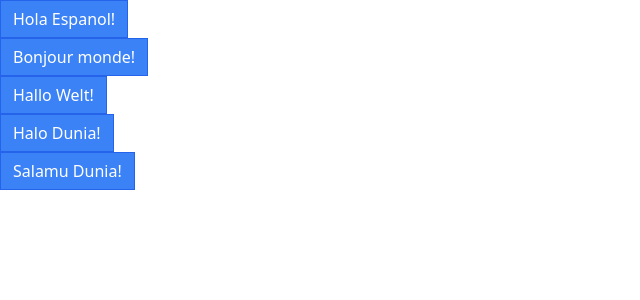
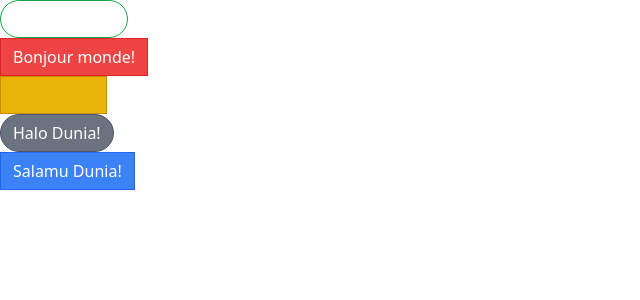
Before and after one commit to asksaurabh/React-Tutorial, a React (Create React App) app in the folder custom-naivgation-routing-systems/: page / in a window 1280 px wide. Shown: the top 300 px of the page, without its empty margins (0-640 px from the left). Built offline with nearby package versions, Linux system fonts and the light colour scheme.

Commit message:
Use classnames library to create class names

```diff
--- a/custom-naivgation-routing-systems/src/App.js
+++ b/custom-naivgation-routing-systems/src/App.js
@@ -9,16 +9,20 @@
         </Button>
       </div>
       <div>
-        <Button>Bonjour monde!</Button>
+        <Button danger>Bonjour monde!</Button>
       </div>
       <div>
-        <Button>Hallo Welt!</Button>
+        <Button warning outline>
+          Hallo Welt!
+        </Button>
       </div>
       <div>
-        <Button>Halo Dunia!</Button>
+        <Button secondary rounded>
+          Halo Dunia!
+        </Button>
       </div>
       <div>
-        <Button>Salamu Dunia!</Button>
+        <Button primary>Salamu Dunia!</Button>
       </div>
     </div>
   );
--- a/custom-naivgation-routing-systems/src/Button.js
+++ b/custom-naivgation-routing-systems/src/Button.js
@@ -12,11 +12,22 @@
   outline,
   rounded,
 }) {
-  return (
-    <button className='px-3 py-1.5 border border-blue-600 bg-blue-500 text-white'>
-      {children}
-    </button>
-  );
+  const classes = classNames('px-3 py-1.5 border', {
+    'border-blue-600 bg-blue-500 text-white': primary,
+    'border-gray-600 bg-gray-500 text-white': secondary,
+    'border-green-600 bg-green-500 text-white': success,
+    'border-yellow-600 bg-yellow-500 text-white': warning,
+    'border-red-600 bg-red-500 text-white': danger,
+    'rounded-full': rounded,
+    'bg-white': outline,
+    'text-blue-500': outline && primary,
+    'text-gray-500': outline && secondary,
+    'text-green-500': outline && success,
+    'text-yellow-500': outline && warning,
+    'text-red-500': outline && danger,
+  });
+
+  return <button className={classes}>{children}</button>;
 }
 
 Button.propTypes = {
```
